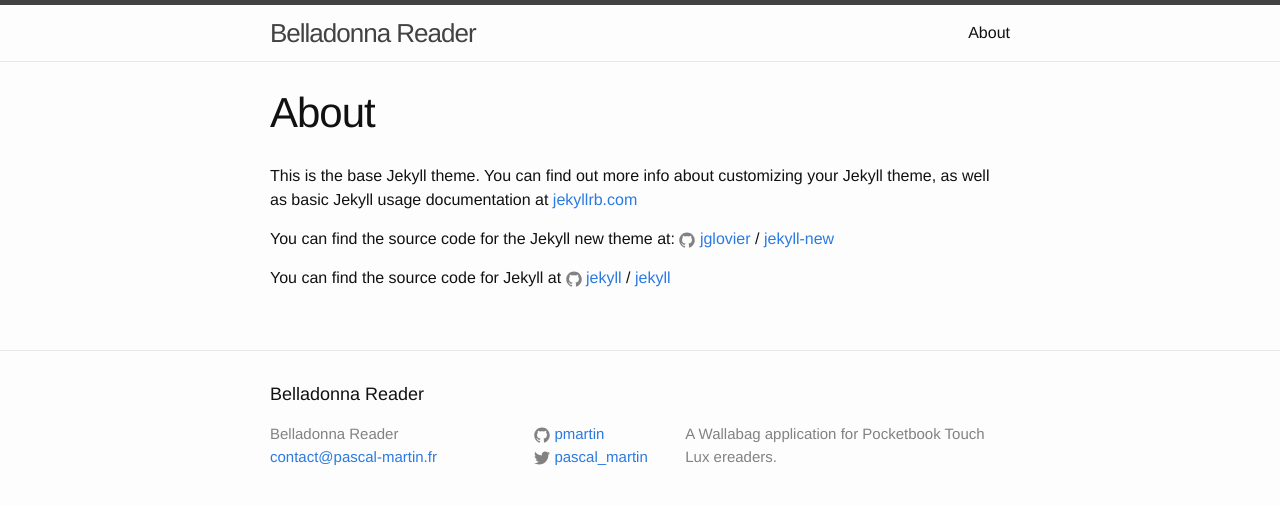
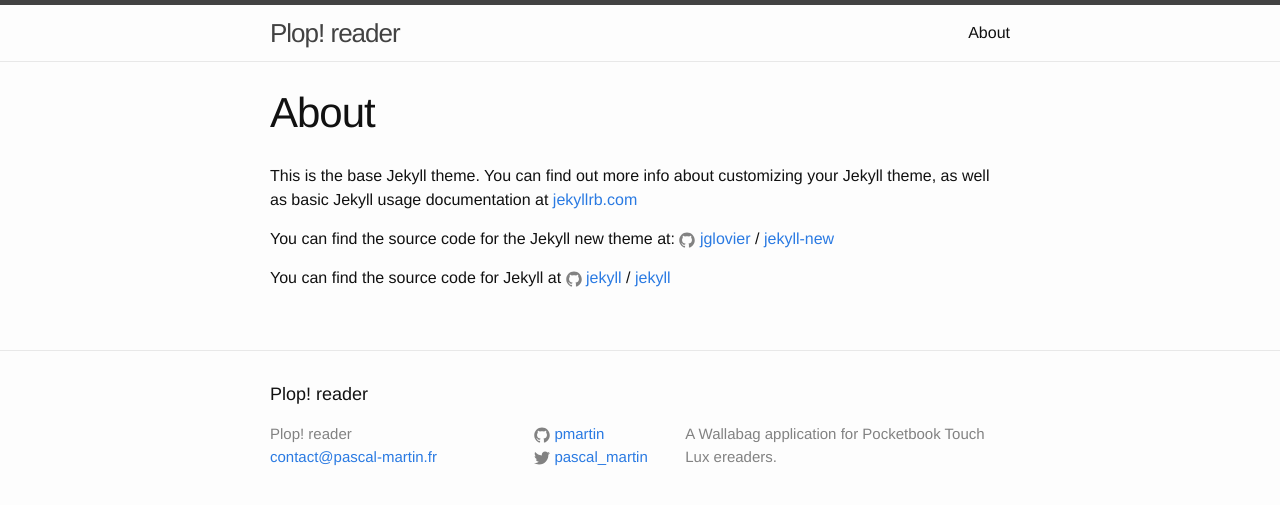
Before and after one commit to pmartin/plop-reader, a Jekyll site: the page built from docs/about.md, in a window 1280 px wide. Shown: the top 505 px of the page. Built offline with Jekyll 4.4.1, drawn with Linux system fonts in a browser that asks for light colours.

Commit message:
site: rename in config

```diff
--- a/docs/_config.yml
+++ b/docs/_config.yml
@@ -6,11 +6,11 @@
 # 'jekyll serve'. If you change this file, please restart the server process.
 
 # Site settings
-title: Belladonna Reader
+title: Plop! reader
 email: contact@pascal-martin.fr
 description: A Wallabag application for Pocketbook Touch Lux ereaders.
 baseurl: "" # the subpath of your site, e.g. /blog
-url: "http://belladonna-reader.org" # the base hostname & protocol for your site
+url: "http://plop-reader.pascal-martin.fr" # the base hostname & protocol for your site
 twitter_username: pascal_martin
 github_username:  pmartin
 
```
